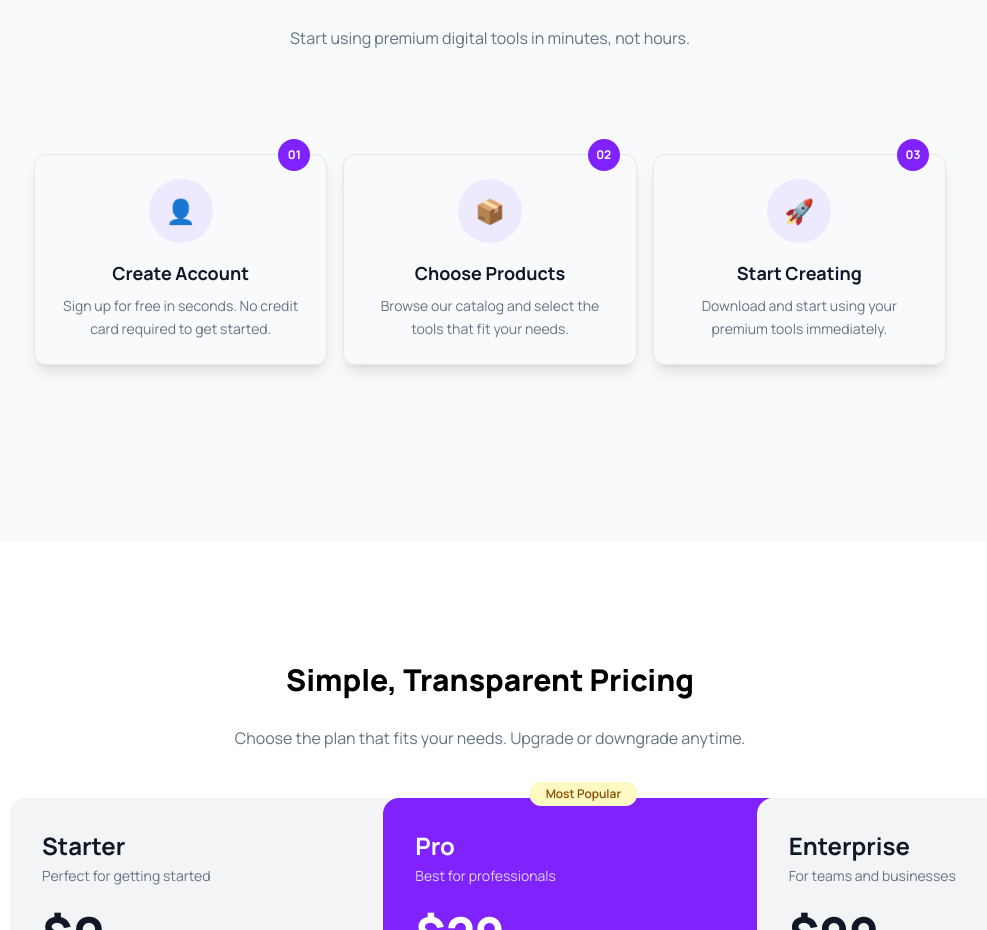
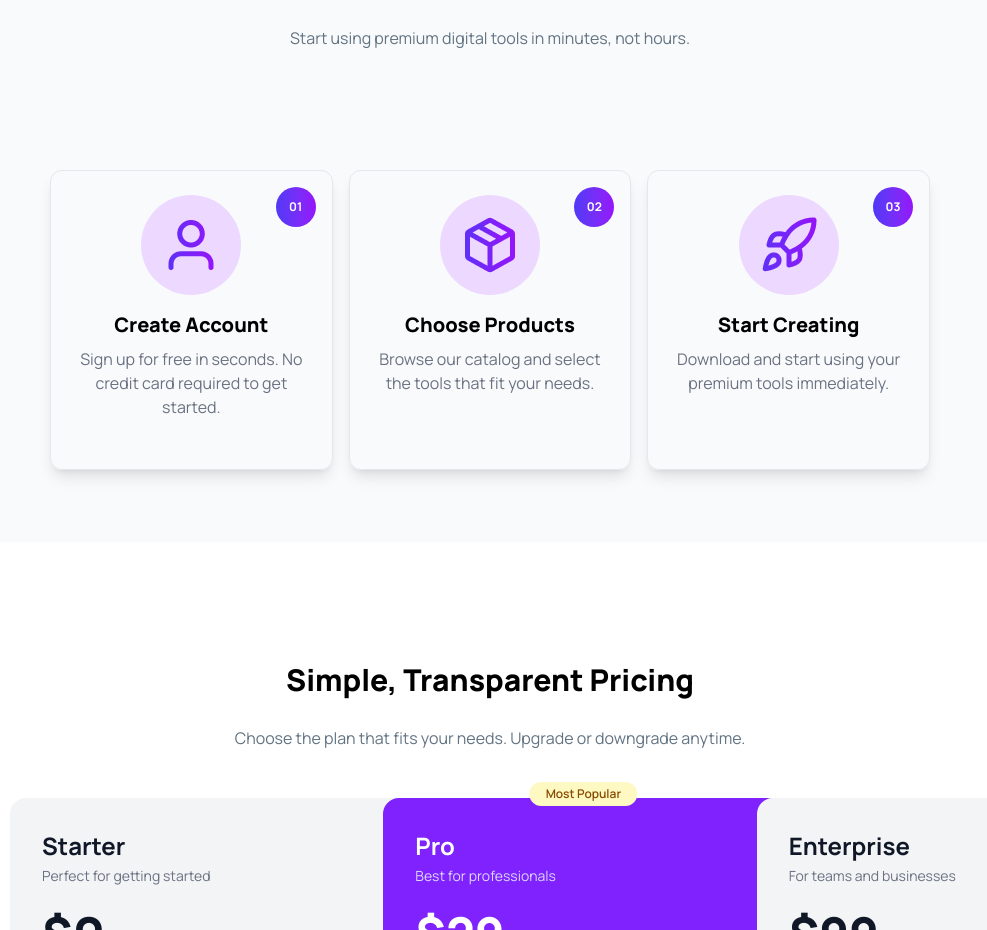
Before and after one commit to ruhul1845/A6, a React (Vite) app: page / in a window 1280 px wide. Shown: the part 3762-4692 px from the top of the page, without its empty margins (150-1137 px from the left). Built offline with nearby package versions, Linux system fonts and the light colour scheme.

Commit message:
Usercard Modified

```diff
--- a/src/UserCard.jsx
+++ b/src/UserCard.jsx
@@ -1,46 +1,49 @@
 import React from 'react';
+import user from './assets/user.png'
+import rocket from './assets/rocket.png'
+import pack from './assets/package.png'
 
 const UserCard = () => {
     return (
-        <div className="flex gap-4 p-6  rounded-xl">
+        <div className="flex gap-4 p-10  rounded-xl">
 
 
-            <div className="relative flex-1 flex flex-col items-center text-center p-6 border border-gray-200 rounded-xl shadow-lg">
-                <span className="absolute -top-4 right-4 bg-violet-600 text-white text-xs font-bold w-8 h-8 rounded-full flex items-center justify-center">
+            <div className="relative w-[250px] h-[300px] flex-1 flex flex-col items-center text-center p-6 border border-gray-200 rounded-xl shadow-lg">
+                <span className="absolute top-4 right-4 bg-linear-to-r from-[#4F39F6] to-[#9514FA] text-white text-xs font-bold w-10 h-10 rounded-full flex items-center justify-center">
                     01
                 </span>
-                <div className="w-16 h-16 bg-violet-100 rounded-full flex items-center justify-center text-2xl mb-4">
-                    👤
+                <div className='w-25 h-25 bg-[#EDD9FF] flex items-center justify-center rounded-full mb-4'>
+                    <img src={user} alt="user" />
                 </div>
-                <h3 className="text-lg font-bold text-gray-900 mb-2">Create Account</h3>
-                <p className="text-sm text-gray-500 leading-relaxed">
+                <h3 className="text-xl font-black mb-2">Create Account</h3>
+                <p className="text-base text-gray-500 leading-6 max-w-[350px]">
                     Sign up for free in seconds. No credit card required to get started.
                 </p>
             </div>
 
-            <div className="relative shadow-lg flex-1  flex flex-col items-center text-center p-6 border border-gray-200 rounded-xl">
-                <span className="absolute -top-4 right-4 bg-violet-600 text-white text-xs font-bold w-8 h-8 rounded-full flex items-center justify-center">
+            <div className="relative w-[250px] h-[300px] shadow-lg flex-1  flex flex-col items-center text-center p-6 border border-gray-200 rounded-xl">
+                <span className="absolute top-4 right-4 bg-linear-to-r from-[#4F39F6] to-[#9514FA] text-white text-xs font-bold w-10 h-10 rounded-full flex items-center justify-center">
                     02
                 </span>
-                <div className="w-16 h-16 bg-violet-100 rounded-full flex items-center justify-center text-2xl mb-4">
-                    📦
+                <div className='w-25 h-25  rounded-full bg-[#EDD9FF] mb-4 flex items-center justify-center'>
+                    <img src={pack} alt="package" />
                 </div>
-                <h3 className="text-lg font-bold text-gray-900 mb-2">Choose Products</h3>
-                <p className="text-sm text-gray-500 leading-relaxed">
+                <h3 className="text-xl font-black mb-2">Choose Products</h3>
+                <p className="text-base text-gray-500 leading-6 max-w-[350px]">
                     Browse our catalog and select the tools that fit your needs.
                 </p>
             </div>
 
 
-            <div className="relative shadow-lg flex-1 flex flex-col items-center text-center p-6 border border-gray-200 rounded-xl">
-                <span className="absolute -top-4 right-4 bg-violet-600 text-white text-xs font-bold w-8 h-8 rounded-full flex items-center justify-center">
+            <div className="relative w-[250px] h-[300px] shadow-lg flex-1 flex flex-col items-center text-center p-6 border border-gray-200 rounded-xl">
+                <span className="absolute top-4 right-4 bg-linear-to-r from-[#4F39F6] to-[#9514FA] text-white text-xs font-bold w-10 h-10 rounded-full flex items-center justify-center">
                     03
                 </span>
-                <div className="w-16 h-16 bg-violet-100 rounded-full flex items-center justify-center text-2xl mb-4">
-                    🚀
+                <div className='w-25 h-25 rounded-full bg-[#EDD9FF] flex items-center justify-center mb-4'>
+                    <img src={rocket} alt="rocket" />
                 </div>
-                <h3 className="text-lg font-bold text-gray-900 mb-2">Start Creating</h3>
-                <p className="text-sm text-gray-500 leading-relaxed">
+                <h3 className="text-xl font-black mb-2">Start Creating</h3>
+                <p className="text-base leading-6 max-w-[350px] text-gray-500 ">
                     Download and start using your premium tools immediately.
                 </p>
             </div>
```
